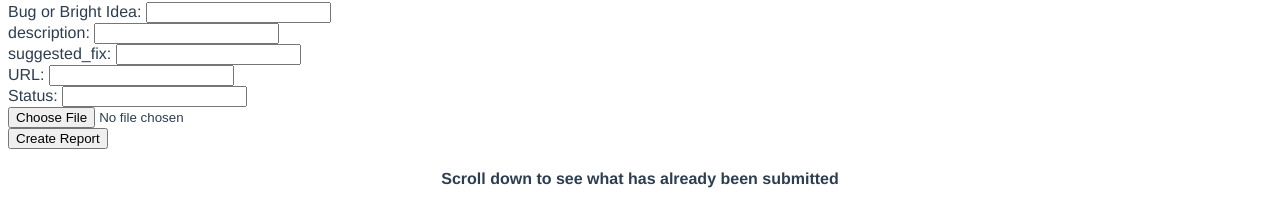
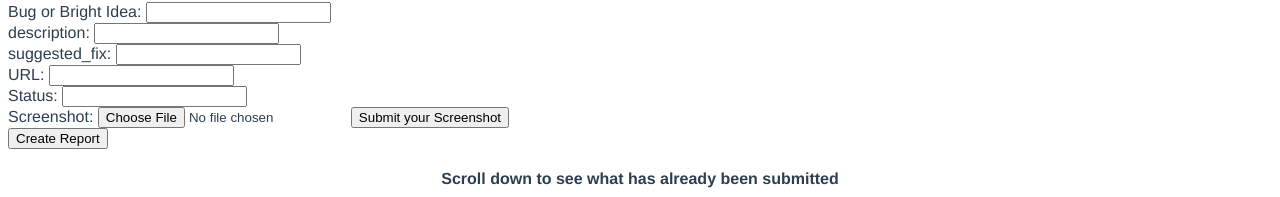
Before and after one commit to dianakakoma/bug_report_fe, a Vue app: page / in a window 1280 px wide. Shown: the part 422-619 px from the top of the page. Built offline with nearby package versions, Linux system fonts and the light colour scheme; no server answers.

Commit message:
upload button - formData

```diff
--- a/src/views/Home.vue
+++ b/src/views/Home.vue
@@ -34,9 +34,11 @@
       Status:
       <input type="string" v-model="newStatus" />
       <br />
-      <div>
-        <input type="file" @change="onFileSelected" />
-      </div>
+      <form v-on:submit.prevent="submit()">
+        Screenshot:
+        <input type="file" v-on:change="setFile($event)" ref="fileInput" />
+        <input type="submit" value="Submit your Screenshot" />
+      </form>
       <button v-on:click="createReport()">Create Report</button>
     </div>
 
@@ -100,7 +102,9 @@ export default {
       newDescription: "",
       newSuggestedFix: "",
       newURL: "",
-      newStatus: ""
+      newStatus: "",
+      selectedFile: null,
+      image: ""
     };
   },
   created: function() {
@@ -117,8 +121,19 @@ export default {
     });
   },
   methods: {
-    onFileSelected(event) {
-      console.log(event);
+    setFile: function(event) {
+      if (event.target.files.length > 0) {
+        this.image = event.target.files[0];
+      }
+    },
+    sumbmit: function() {
+      var formData = new FormData();
+      formData.append("image", this.image);
+      formData.append("report_id", this.report.id);
+      axios.post("https://nifty-hypatia-8be8d8.netlify.app/", formData).then((response) => {
+        this.$refs.fileInput.value = "";
+        this.property.images.push(response.data);
+      });
     },
     createReport: function() {
       var params = {
```
